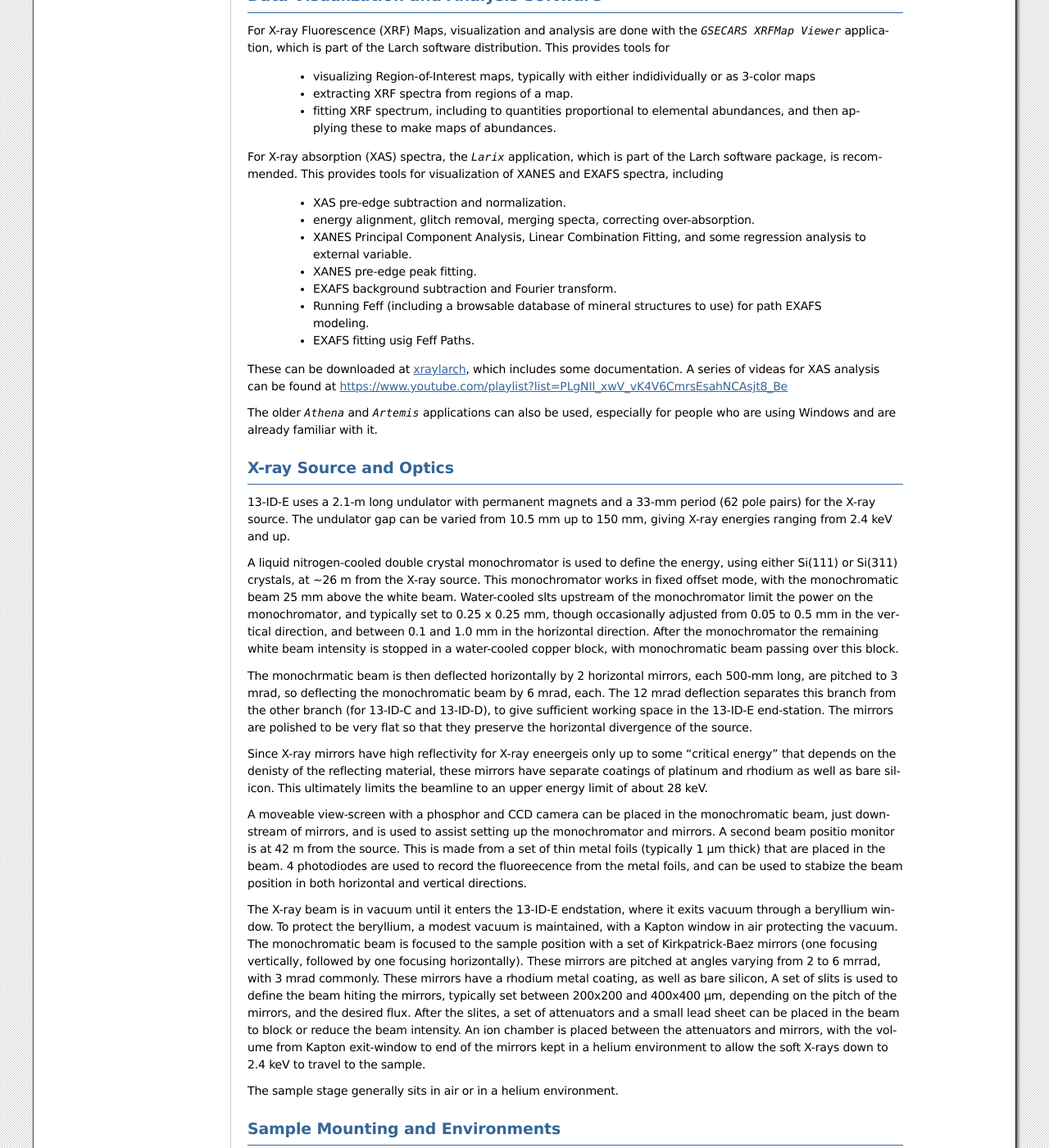
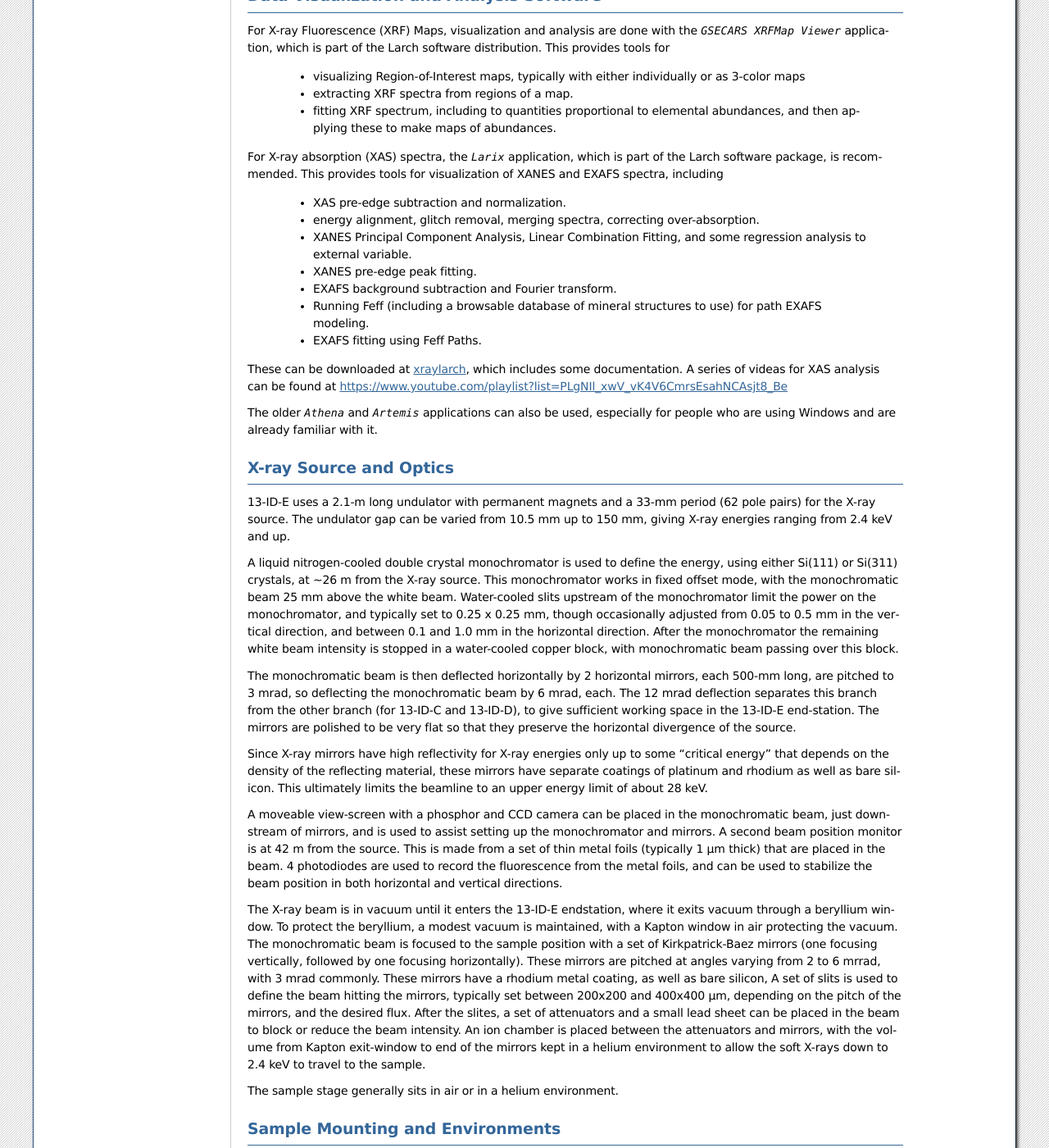
Before and after one commit to seescience/sees_facilities, a Sphinx documentation site: the page built from doc/APS/13IDE_XRM.rst, in a window 1280 px wide and 1400 px high, scrolled down 2296 px. Shown: the whole window at 82% size. Built offline with Sphinx 7.4.7, drawn with Linux system fonts in a browser that asks for light colours; pages that are not in the unit, such as notebooks, are missing from menus; some of the changed text lies outside the part shown.

Commit message:
spell check

```diff
--- a/doc/APS/13IDE_XRM.rst
+++ b/doc/APS/13IDE_XRM.rst
@@ -64,7 +64,7 @@ Supported Techniques
  * Micro X-ray fluorescence analysis and mapping
  * Micro X-ray fluorescence tomography
  * Micro X-ray absorption spectroscopy (XAS, XANES, EXAFS)
- * Micro High-energy resolution flourescence detected (HERFD) X-ray absorption fine structure
+ * Micro High-energy resolution fluorescence detected (HERFD) X-ray absorption fine structure
  * Micro X-ray diffraction
 
 
@@ -168,7 +168,7 @@ For X-ray Fluorescence (XRF) Maps, visualization and analysis are done
 with the `GSECARS XRFMap Viewer` application, which is part of the
 Larch software distribution.  This provides tools for
 
-  * visualizing Region-of-Interest maps, typically with either indidividually or as 3-color maps
+  * visualizing Region-of-Interest maps, typically with either individually or as 3-color maps
   * extracting XRF spectra from regions of a map.
   * fitting XRF spectrum, including to quantities proportional to
     elemental abundances, and then applying these to make maps of abundances.
@@ -178,7 +178,7 @@ part of the Larch software package, is recommended.  This provides
 tools for visualization of XANES and EXAFS spectra, including
 
   * XAS pre-edge subtraction and normalization.
-  * energy alignment, glitch removal, merging specta, correcting
+  * energy alignment, glitch removal, merging spectra, correcting
     over-absorption.
   * XANES Principal Component Analysis, Linear Combination Fitting,
     and some regression analysis to external variable.
@@ -186,7 +186,7 @@ tools for visualization of XANES and EXAFS spectra, including
   * EXAFS background subtraction and Fourier transform.
   * Running Feff (including a browsable database of mineral structures
     to use) for path EXAFS modeling.
-  * EXAFS fitting usig Feff Paths.
+  * EXAFS fitting using Feff Paths.
 
 These can be downloaded at `xraylarch`_, which includes some
 documentation. A series of videas for XAS analysis can be found at
@@ -210,7 +210,7 @@ A liquid nitrogen-cooled double crystal monochromator is used to
 define the energy, using either Si(111) or Si(311) crystals, at ~26 m
 from the X-ray source.  This monochromator works in fixed offset mode,
 with the monochromatic beam 25 mm above the white beam.  Water-cooled
-slts upstream of the monochromator limit the power on the
+slits upstream of the monochromator limit the power on the
 monochromator, and typically set to 0.25 x 0.25 mm, though
 occasionally adjusted from 0.05 to 0.5 mm in the vertical direction,
 and between 0.1 and 1.0 mm in the horizontal direction. After the
@@ -218,7 +218,7 @@ monochromator the remaining white beam intensity is stopped in a
 water-cooled copper block, with monochromatic beam passing over this
 block.
 
-The monochrmatic beam is then deflected horizontally by 2
+The monochromatic beam is then deflected horizontally by 2
 horizontal mirrors, each 500-mm long, are pitched to 3 mrad, so
 deflecting the monochromatic beam by 6 mrad, each. The 12 mrad
 deflection separates this branch from the other branch (for 13-ID-C
@@ -226,8 +226,8 @@ and 13-ID-D), to give sufficient working space in the 13-ID-E
 end-station.  The mirrors are polished to be very flat so that they
 preserve the horizontal divergence of the source.
 
-Since X-ray mirrors have high reflectivity for X-ray eneergeis only
-up to some "critical energy" that depends on the denisty of the
+Since X-ray mirrors have high reflectivity for X-ray energies only
+up to some "critical energy" that depends on the density of the
 reflecting material, these mirrors have separate coatings of platinum
 and rhodium as well as bare silicon.  This ultimately limits the
 beamline to an upper energy limit of about 28 keV.
@@ -235,10 +235,10 @@ beamline to an upper energy limit of about 28 keV.
 A moveable view-screen with a phosphor and CCD camera can be placed in
 the monochromatic beam, just downstream of mirrors, and is used to
 assist setting up the monochromator and mirrors.  A second beam
-positio monitor is at 42 m from the source.  This is made from a set
+position monitor is at 42 m from the source.  This is made from a set
 of thin metal foils (typically 1 |micron| thick) that are placed in the
-beam.  4 photodiodes are used to record the fluoreecence from the
-metal foils, and can be used to stabize the beam position in both
+beam.  4 photodiodes are used to record the fluorescence from the
+metal foils, and can be used to stabilize the beam position in both
 horizontal and vertical directions.
 
 The X-ray beam is in vacuum until it enters the 13-ID-E endstation,
@@ -249,7 +249,7 @@ position with a set of Kirkpatrick-Baez mirrors (one focusing
 vertically, followed by one focusing horizontally).  These mirrors are
 pitched at angles varying from 2 to 6 mrrad, with 3 mrad commonly.
 These mirrors have a rhodium metal coating, as well as bare silicon, A
-set of slits is used to define the beam hiting the mirrors, typically
+set of slits is used to define the beam hitting the mirrors, typically
 set between 200x200 and 400x400 |micron|, depending on the pitch of the
 mirrors, and the desired flux. After the slites, a set of attenuators
 and a small lead sheet can be placed in the beam to block or reduce
@@ -342,7 +342,7 @@ to simulate a classic XAS stepscan, with steps of 2 eV below the edge
 steps in wavenumber k of 0.05 Ang^1 above the edge (7120 to 7670 eV),
 with 1 sec between bins, so that each XAS scan took 7 to 8 minutes.
 
-High-Energy Resolution Flourescence Deteected (HERFD) XAS was
+High-Energy Resolution Fluorescence Detected (HERFD) XAS was
 collected with a 3-analyzer system.
 
 
```
Also changed, not shown: other parts of doc/APS/13IDE_XRM.rst (+4 -4 lines).
